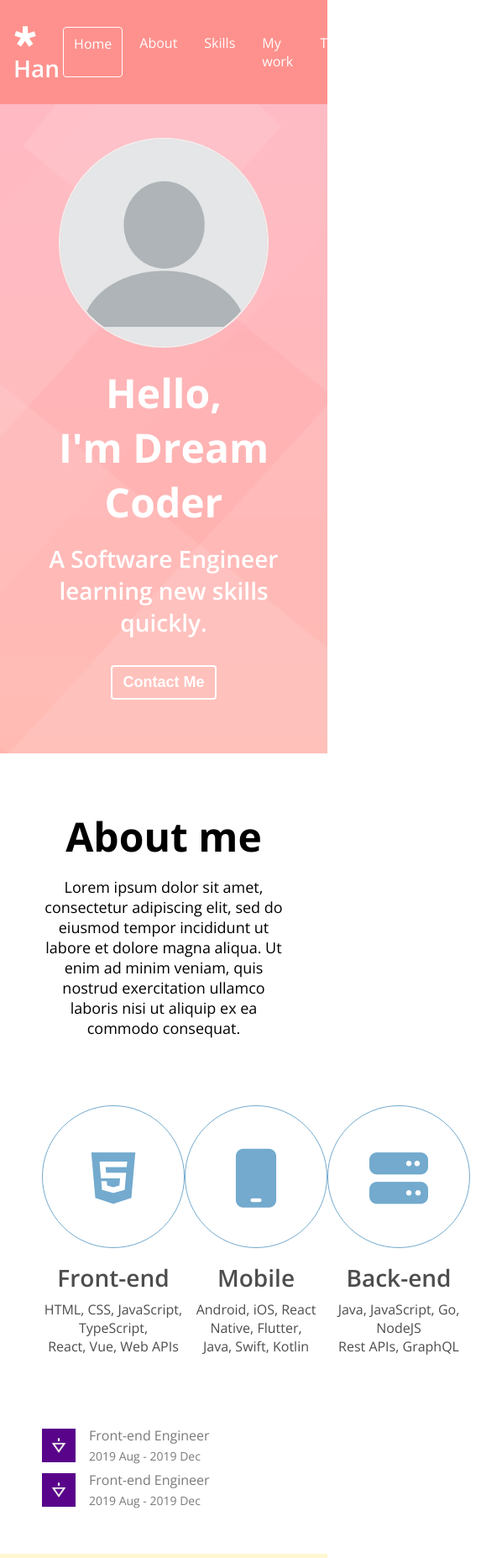
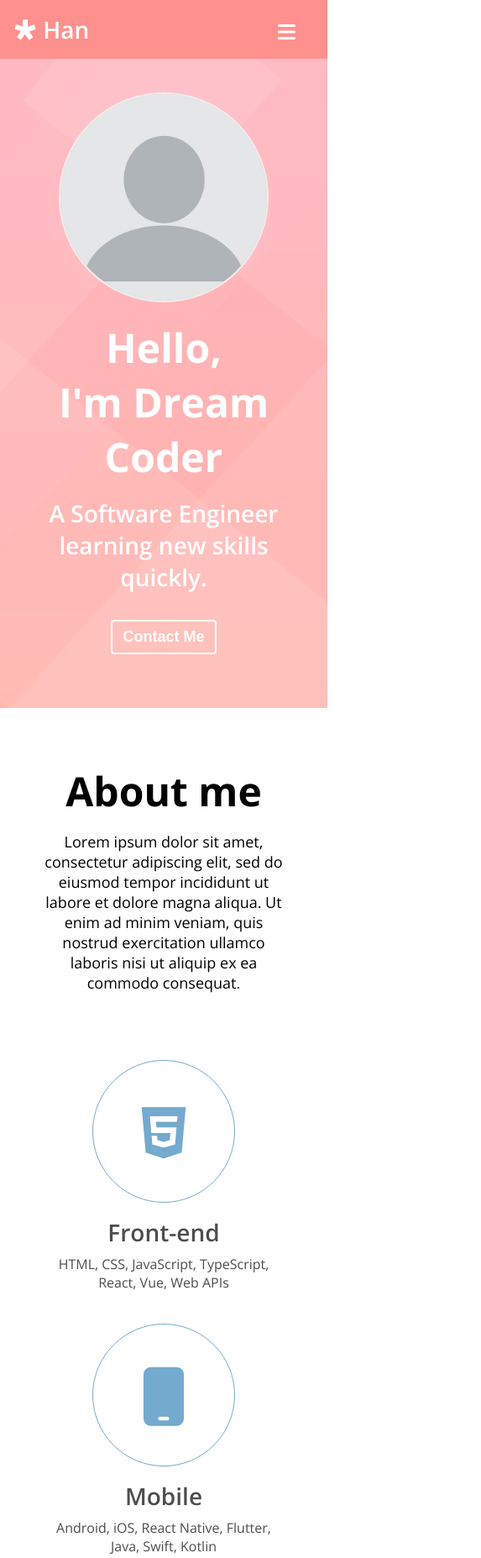
Before and after one commit to 2scent/portfolio, a plain HTML site: page index.html in a window 390 px wide. Shown: the top 1855 px of the page at 84% size, 573 px wide, since content can reach past the window. Drawn offline with nearby package versions, Linux system fonts and the light colour scheme.

Commit message:
CSS: Responsive 😄

```diff
--- a/index.html
+++ b/index.html
@@ -31,7 +31,7 @@
         <i class="fab fa-diaspora"></i>
         <a href="#">Han</a>
       </div>
-      <ul class="navbar__manu">
+      <ul class="navbar__menu">
         <li class="navbar__menu__item active">Home</li>
         <li class="navbar__menu__item">About</li>
         <li class="navbar__menu__item">Skills</li>
@@ -39,6 +39,10 @@
         <li class="navbar__menu__item">Testimonial</li>
         <li class="navbar__menu__item">Contact</li>
       </ul>
+      <!-- Toggle button -->
+      <button class="navbar__toggle-btn">
+        <i class="fas fa-bars"></i>
+      </button>
     </nav>
     <!-- Home -->
     <section id="home">
--- a/style.css
+++ b/style.css
@@ -105,7 +105,7 @@ p {
   padding: 16px;
 }
 
-.navbar__manu {
+.navbar__menu {
   display: flex;
 }
 
@@ -127,6 +127,15 @@ p {
 
 .navbar__menu__item:hover {
   background-color: var(--color-dark-pink);
+}
+
+.navbar__toggle-btn {
+  position: absolute;
+  top: 24px;
+  right: 32px;
+  font-size: 24px;
+  color: var(--color-white);
+  display: none;
 }
 
 /* Home */
@@ -459,3 +468,43 @@ p {
   transform: scale(1.1);
   color: var(--color-yellow);
 }
+
+/* For below 768px screen width */
+@media screen and (max-width: 768px) {
+  .navbar__toggle-btn {
+    display: block;
+  }
+
+  #navbar {
+    flex-direction: column;
+    align-items: flex-start;
+  }
+
+  .navbar__menu {
+    flex-direction: column;
+    text-align: center;
+    width: 100%;
+    display: none;
+  }
+
+  .about__majors {
+    flex-direction: column;
+  }
+
+  .major {
+    margin-bottom: 38px;
+  }
+
+  .skillset {
+    flex-direction: column;
+  }
+
+  .project {
+    flex-grow: 1;
+  }
+
+  .testimonial__avatar {
+    width: 80;
+    height: 80px;
+  }
+}
```
